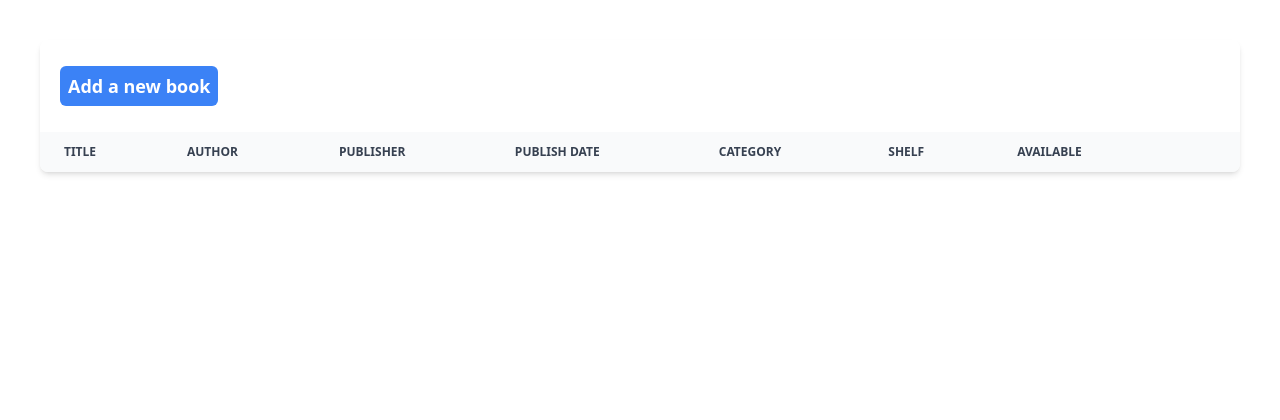
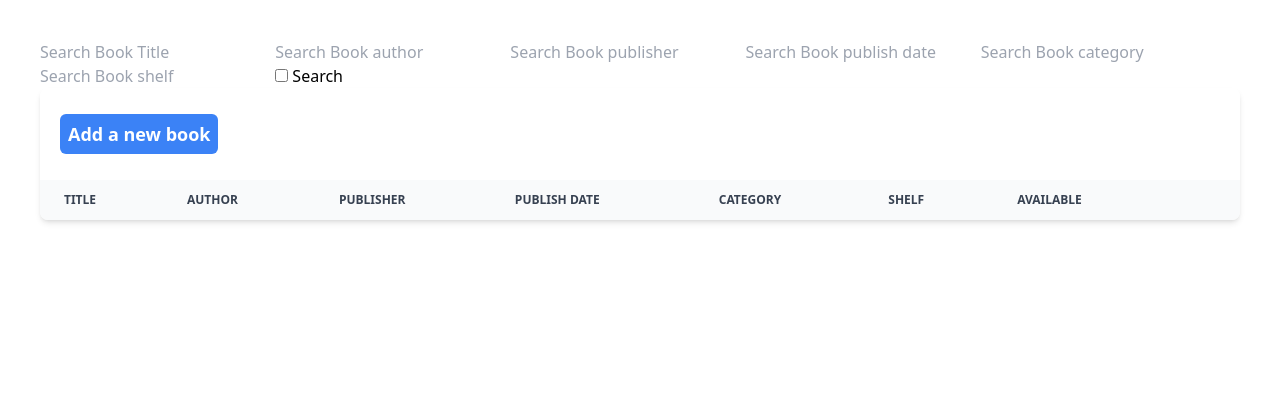
Before and after one commit to AlirezaYeganeh1337/Library-Manager, a Django app: page /library/book/ in a window 1280 px wide. Shown: the part 68-488 px from the top of the page. Run offline with Django 4.2, Linux system fonts and the light colour scheme; data that the repository does not hold is empty; some libraries are stand-ins or nearby versions.

Commit message:
new fetures

```diff
--- a/LibraryManager/templates/base-delete.html
+++ b/LibraryManager/templates/base-delete.html
@@ -13,5 +13,6 @@
         <button type="submit" class="text-white bg-blue-500 hover:bg-blue-400 rounded-md p-2">
             Confirm
         </button>
+    <a href="{% block cancel %}{% endblock %}">Cancel</a>
     </form>
 {% endblock %}
--- a/LibraryManager/templates/base-list.html
+++ b/LibraryManager/templates/base-list.html
@@ -3,6 +3,7 @@
 {% load tailwind_filters %}
 
 {% block content %}
+    {% block search %}{% endblock %}
     <div class="w-full relative overflow-x-auto shadow-md sm:rounded-lg">
         <table class="w-full text-sm text-left text-gray-500 dark:text-gray-400">
             <caption class="px-5 py-8 text-lg font-semibold text-left text-gray-900 bg-white dark:text-white dark:bg-gray-800">
--- /dev/null
+++ b/LibraryManager/utils.py
@@ -0,0 +1,4 @@
+def dynamic_query(query_params: dict.__delitem__, model_fields: list) -> dict:
+    return {f"{k}{'' if v.lower() in ['true', 'false'] else '__icontains'}": v.title()
+    if v.lower() in ['true', 'false'] else v for k, v in query_params
+            if k in model_fields and v is not None}
--- a/library/templates/library/book/delete_book.html
+++ b/library/templates/library/book/delete_book.html
@@ -1,3 +1,4 @@
 {% extends "base-delete.html" %}
 
 {% block title %}Delete Book{% endblock %}
+{% block cancel %}{% url 'list_book' %}{% endblock %}
--- a/library/templates/library/book/list_book.html
+++ b/library/templates/library/book/list_book.html
@@ -1,11 +1,23 @@
 {% extends "base-list.html" %}
 
 {% block title %}Books{% endblock %}
-
+{% block search %}
+    <form action="">
+        <input type="text" placeholder="Search Book Title" name="title">
+        <input type="text" placeholder="Search Book author" name="author">
+        <input type="text" placeholder="Search Book publisher" name="publisher">
+        <input type="text" placeholder="Search Book publish date" name="publish_date">
+        <input type="text" placeholder="Search Book category" name="category">
+        <input type="text" placeholder="Search Book shelf" name="shelf">
+        <input type="checkbox" placeholder="Search Book available" name="is_available">
+      <button type="submit">Search</button>
+    </form>
+{% endblock %}
 {% block caption %}
     <a href="{% url 'create_book' %}" class="text-white bg-blue-500 hover:bg-blue-400 rounded-md p-2">
         Add a new book
     </a>
+
 {% endblock %}
 
 {% block thead %}
@@ -60,7 +72,7 @@
 
             <td class="px-6 py-4">{{ book.shelf }}</td>
 
-            <td class="px-6 py-4">{{ book.is_available }}</td>
+            <td class="px-6 py-4">{{ book.is_available|yesno:"Yes,No" }}</td>
 
             <td class="px-6 py-4 text-right">
                 <a
--- a/library/templates/library/borrow/delete_borrow.html
+++ b/library/templates/library/borrow/delete_borrow.html
@@ -1,3 +1,4 @@
 {% extends "base-delete.html" %}
 
 {% block title %}Delete Borrowing{% endblock %}
+{% block cancel %}{% url 'list_borrow' %}{% endblock %}
--- a/library/templates/library/category/delete_category.html
+++ b/library/templates/library/category/delete_category.html
@@ -1,3 +1,4 @@
 {% extends "base-delete.html" %}
 
 {% block title %}Delete Category{% endblock %}
+{% block cancel %}{% url 'list_category' %}{% endblock %}
--- a/library/templates/library/return/delete_return.html
+++ b/library/templates/library/return/delete_return.html
@@ -1,3 +1,4 @@
 {% extends "base-delete.html" %}
 
 {% block title %}Delete Return{% endblock %}
+{% block cancel %}{% url 'list_return' %}{% endblock %}
--- a/library/templates/library/shelf/delete_shelf.html
+++ b/library/templates/library/shelf/delete_shelf.html
@@ -1,3 +1,4 @@
 {% extends "base-delete.html" %}
 
 {% block title %}Delete Shelf{% endblock %}
+{% block cancel %}{% url 'list_shelf' %}{% endblock %}
--- a/library/views.py
+++ b/library/views.py
@@ -1,5 +1,6 @@
 from django.contrib.auth.mixins import LoginRequiredMixin
 from django.http import HttpResponse, HttpResponseRedirect
+
 from django.urls import reverse_lazy
 from django.views.generic import (
     CreateView,
@@ -10,6 +11,7 @@ from django.views.generic import (
 )
 
 from .models import Book, Borrow, Category, Return, Shelf
+from LibraryManager.utils import dynamic_query
 
 
 class CreateShelf(LoginRequiredMixin, CreateView):
@@ -28,6 +30,12 @@ class ListShelf(LoginRequiredMixin, ListView):
     model = Shelf
     context_object_name = "shelves"
     template_name = "library/shelf/list_shelf.html"
+
+    def get_queryset(self):
+        model_fields = [field.name for field in self.model._meta.fields]
+        return self.model.objects.all().filter(
+            **dynamic_query(self.request.GET.items(), model_fields)
+        )
 
 
 class UpdateShelf(LoginRequiredMixin, UpdateView):
@@ -60,6 +68,12 @@ class ListCategory(ListView):
     context_object_name = "categories"
     template_name = "library/category/list_categories.html"
 
+    def get_queryset(self):
+        model_fields = [field.name for field in self.model._meta.fields]
+        return self.model.objects.all().filter(
+            **dynamic_query(self.request.GET.items(), model_fields)
+        )
+
 
 class UpdateCategory(LoginRequiredMixin, UpdateView):
     model = Category
@@ -90,6 +104,28 @@ class ListBook(ListView):
     model = Book
     context_object_name = "books"
     template_name = "library/book/list_book.html"
+
+    def get_queryset(self):
+        model_fields = [
+            f"{field.name}__name" if field.name == "category" else field.name for field in self.model._meta.fields
+        ]
+        model_fields.remove("shelf")
+        model_fields.append("shelf__number")
+        qp = dict()
+
+        for key, value in self.request.GET.items():
+            if key == "category":
+                qp[f"{key}__name"] = value
+                continue
+            elif key == "shelf":
+                qp[f"{key}__number"] = value
+                continue
+            else:
+                qp[key] = value
+        print(dynamic_query(qp.items(), model_fields))
+        return self.model.objects.all().filter(
+            **dynamic_query(qp.items(), model_fields)
+        )
 
 
 class UpdateBook(LoginRequiredMixin, UpdateView):
@@ -132,6 +168,12 @@ class ListBorrow(LoginRequiredMixin, ListView):
     template_name = "library/borrow/list_borrow.html"
     success_url = "/"
 
+    def get_queryset(self):
+        model_fields = ["book__title", "member__firstName", "member__lastName"]
+        return self.model.objects.all().filter(
+            **dynamic_query(self.request.GET.items(), model_fields)
+        )
+
 
 class UpdateBorrow(LoginRequiredMixin, UpdateView):
     model = Borrow
@@ -154,10 +196,13 @@ class CreateReturn(LoginRequiredMixin, CreateView):
 
     def form_valid(self, form):
         borrow = form.cleaned_data.get("borrow")
+        book = borrow.book
         if borrow.returned:
             return HttpResponse("already returned")
         borrow.returned = True
         borrow.save()
+        book.is_available = True
+        book.save()
         self.object = form.save()
         return HttpResponseRedirect(self.get_success_url())
 
@@ -172,6 +217,12 @@ class ListReturn(LoginRequiredMixin, ListView):
     context_object_name = "returns"
     template_name = "library/return/list_return.html"
 
+    def get_queryset(self):
+        model_fields = ["borrow__book__title", "borrow__member__firstName", "borrow__member__lastName"]
+        return self.model.objects.all().filter(
+            **dynamic_query(self.request.GET.items(), model_fields)
+        )
+
 
 class UpdateReturn(LoginRequiredMixin, UpdateView):
     model = Return
--- a/members/templates/members/delete_member.html
+++ b/members/templates/members/delete_member.html
@@ -1,3 +1,4 @@
 {% extends "base-delete.html" %}
 
 {% block title %}Delete Member{% endblock %}
+{% block cancel %}{% url 'list_member' %}{% endblock %}
--- a/members/urls.py
+++ b/members/urls.py
@@ -3,7 +3,7 @@ from django.urls import path
 from . import views
 
 urlpatterns = [
-    path("", views.MemberList.as_view(), name="list_member"),
+    path("", views.ListMember.as_view(), name="list_member"),
     path("new/", views.CreateMember.as_view(), name="create_member"),
     path(
         "<int:pk>/update/", views.UpdateMember.as_view(), name="update_member"
```
Also changed, not shown: library/templates/library/borrow/list_borrow.html (+9 -2 lines), library/templates/library/category/list_categories.html (+6 -1 lines), library/templates/library/return/list_return.html (+8 -1 lines), library/templates/library/shelf/list_shelf.html (+7 -1 lines), members/templates/members/list_member.html (+8 -1 lines), members/views.py (+8 -1 lines).
